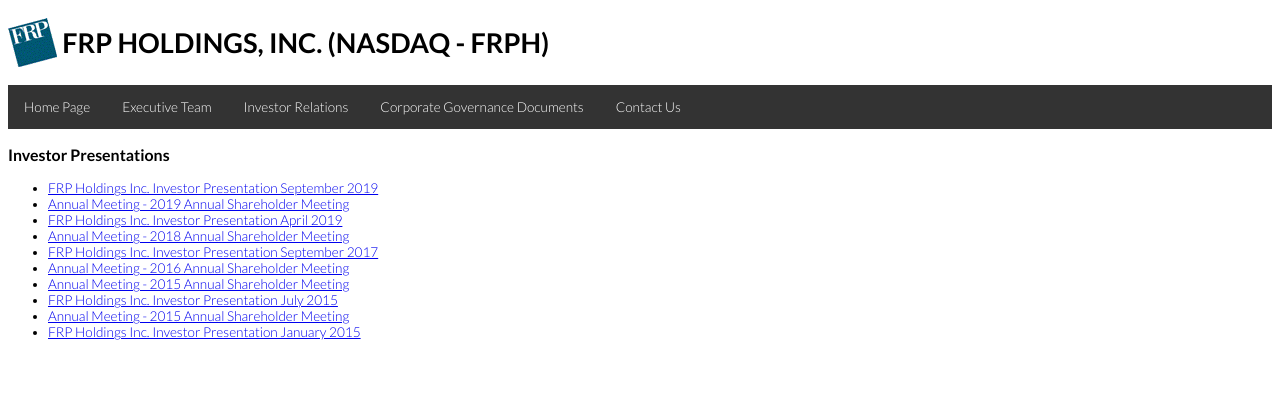
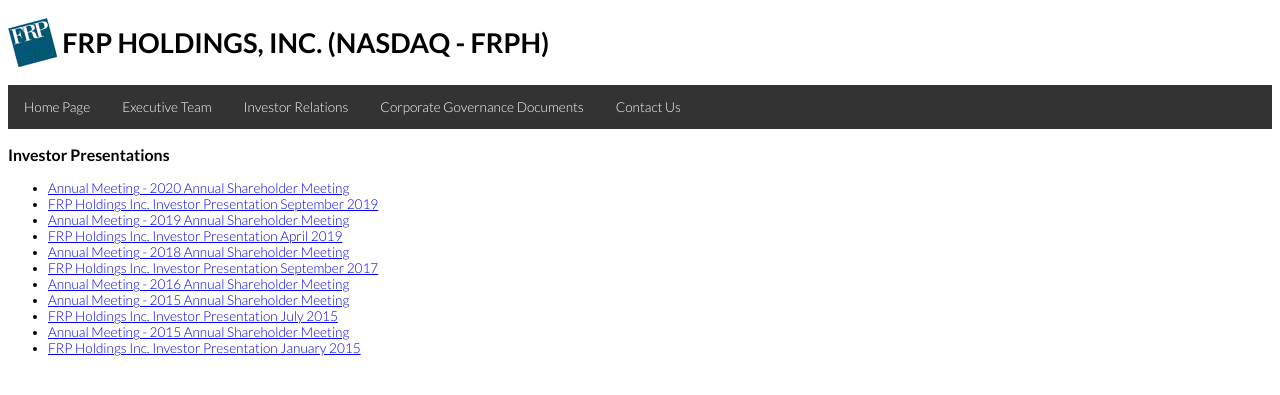
Before and after one commit to frpholdings/frpholdings.github.io, a Jekyll site: the page built from investor-presentations.md, in a window 1280 px wide. Shown: the top 395 px of the page. Built offline with Jekyll 4.4.1, drawn with Linux system fonts in a browser that asks for light colours.

Commit message:
Update investor-presentations.md

```diff
--- a/investor-presentations.md
+++ b/investor-presentations.md
@@ -6,6 +6,7 @@
 
 ### {{page.title}}
 
+- [Annual Meeting - 2020 Annual Shareholder Meeting](/assets/presentations/FRP_2020_Annual_Meeting_final.pdf)
 - [FRP Holdings Inc. Investor Presentation September 2019](/assets/presentations/Sept_2019_investor_presentation.pdf)
 - [Annual Meeting - 2019 Annual Shareholder Meeting](/assets/presentations/2019 Annual Meeting updated 5-8-19 Final.pdf)
 - [FRP Holdings Inc. Investor Presentation April 2019](/assets/presentations/2019-InvestorPresentationfinal.pdf)
```
